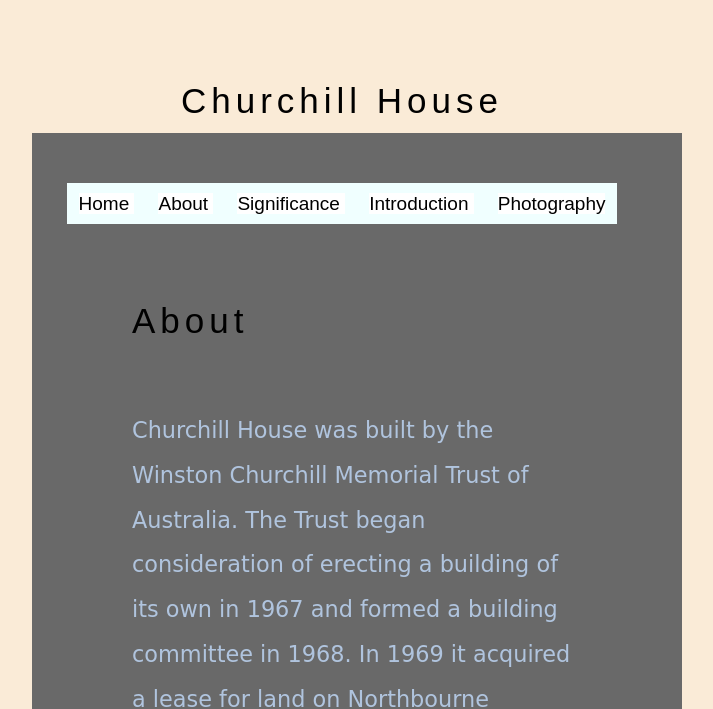
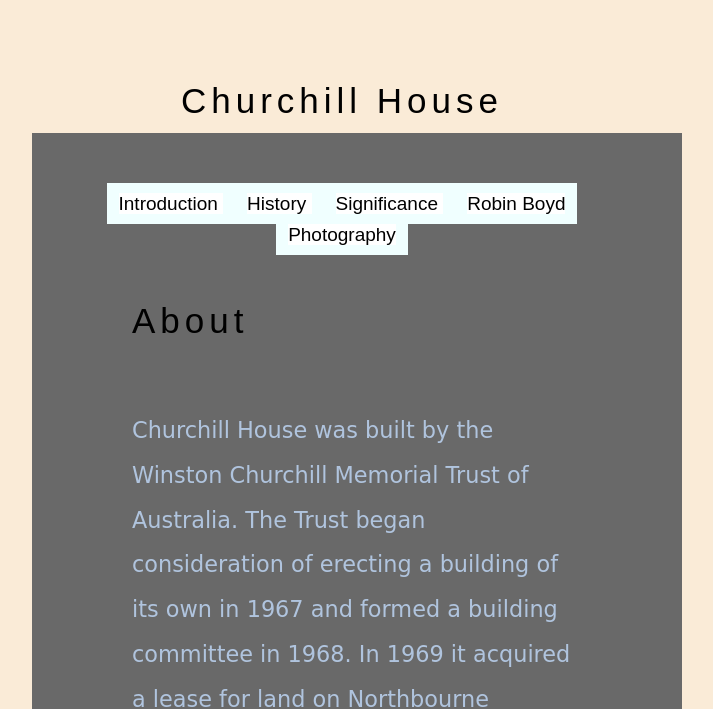
Before and after one commit to cjameso/Project-, a plain HTML site: page about.html in a window 1280 px wide. Shown: the part 97-806 px from the top of the page, without its empty margins (308-1021 px from the left). Drawn offline with Linux system fonts and the light colour scheme.

Commit message:
Title adjustments

```diff
--- a/about.html
+++ b/about.html
@@ -37,12 +37,11 @@
 
 
                  <ul>
-                     <li> <a href="index.html"> Home </a>   </li>
-                  <li> <a href="about.html"> About </a>  </li>
+                    <li> <a href="index.html"> Introduction </a>   </li>
+                  <li> <a href="about.html"> History </a>  </li>
                  <li> <a href="significance.html"> Significance </a> </li>
-                 <li> <a href="introduction.html"> Introduction </a>   </li>
+                 <li> <a href="introduction.html"> Robin Boyd </a>   </li>
                  <li>  <a href="photography.html"> Photography </a>  </li>
-
                  </ul>
 
 
```
Also changed, not shown: index.html (+3 -3 lines), introduction.html (+3 -3 lines), photography.html (+3 -4 lines), significance.html (+3 -3 lines).
